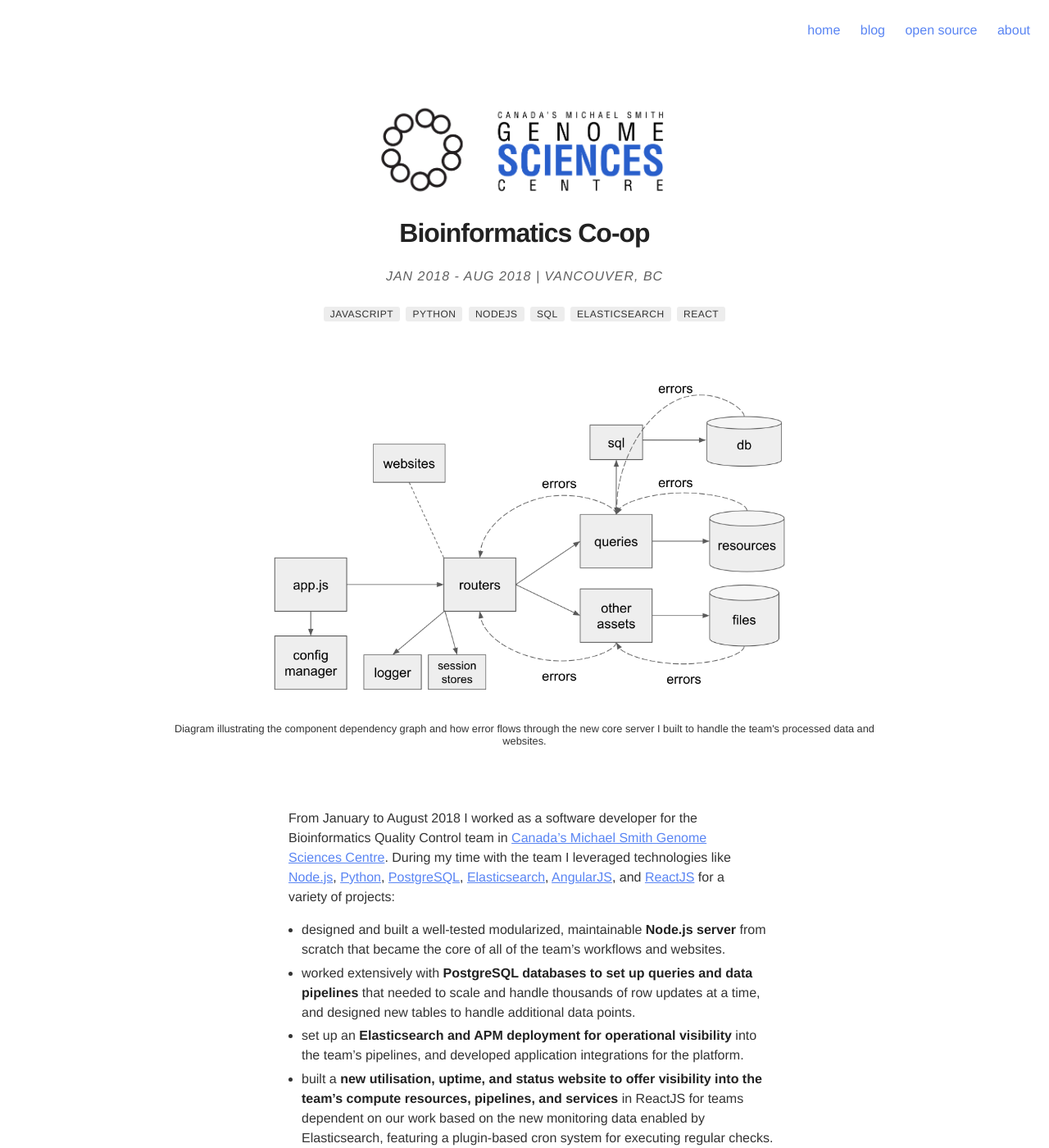
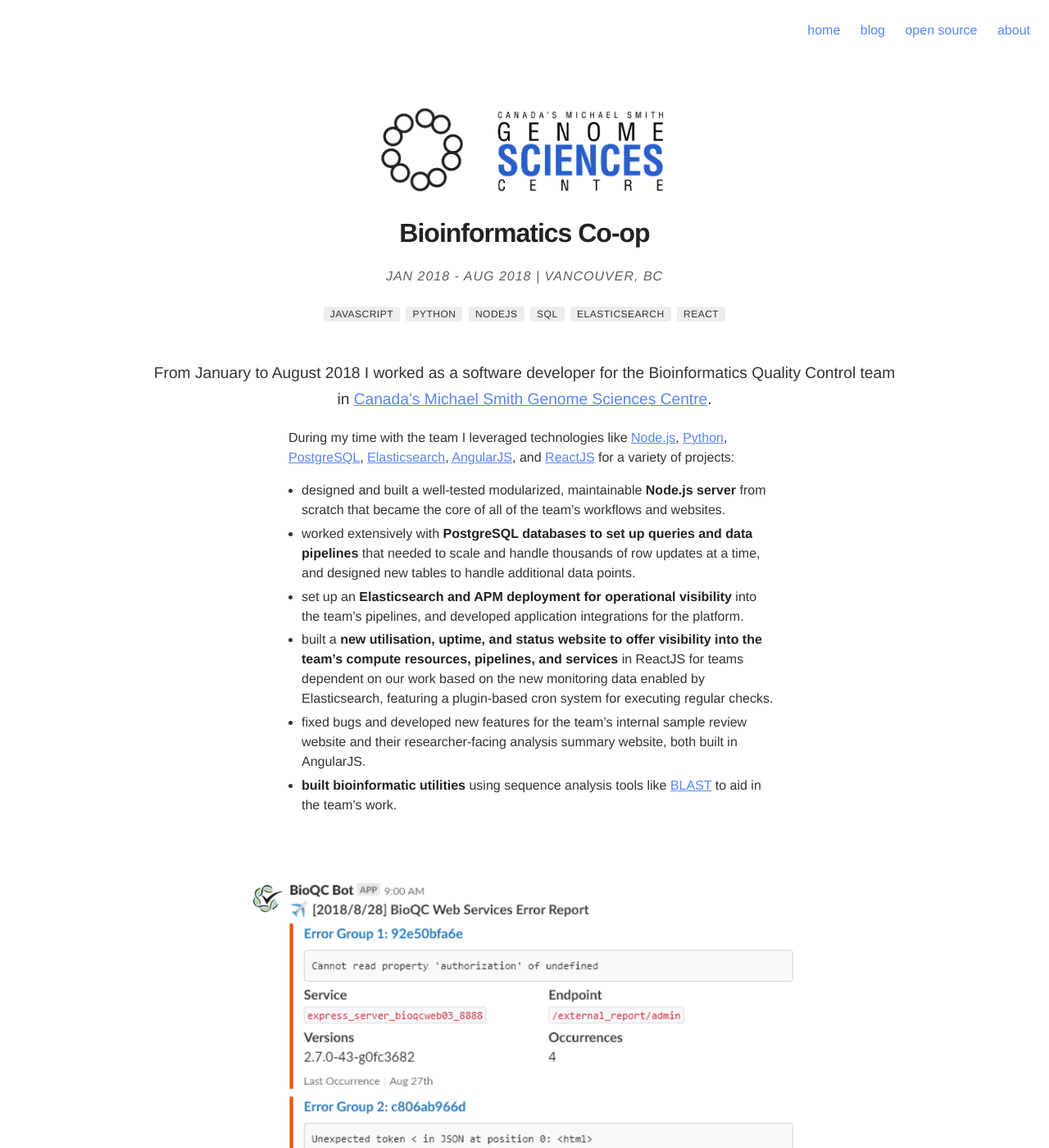
Before and after one commit to bobheadxi/bobheadxi.github.io, a Jekyll site: the page built from content/_experience/2018-1-8-bcgsc.md, in a window 1280 px wide and 1400 px high. Shown: the whole window at 82% size. Built offline with Jekyll 4.4.1, drawn with Linux system fonts in a browser that asks for light colours; nearby versions of some CDN libraries; some web fonts are replaced; a style sheet for code colours, icons or effects is not loaded; some of the changed text lies outside the part shown.

Commit message:
more experience cleanup

```diff
--- a/content/_experience/2018-1-8-bcgsc.md
+++ b/content/_experience/2018-1-8-bcgsc.md
@@ -20,20 +20,10 @@
 externalLink: false
 ---
 
-<figure>
-    <img src="../../assets/images/experience/gsc/express.png" width="75%" />
-    <figcaption>
-    Diagram illustrating the component dependency graph and how error flows
-    through the new core server I built to handle the team's processed data and
-    websites.
-    </figcaption>
-</figure>
+From January to August 2018 I worked as a software developer for the Bioinformatics
+Quality Control team in [Canada's Michael Smith Genome Sciences Centre](#about-the-michael-smith-genome-sciences-center).
 
-<br />
-
-From January to August 2018 I worked as a software developer for the Bioinformatics
-Quality Control team in [Canada's Michael Smith Genome Sciences Centre](#about-the-michael-smith-genome-sciences-center). During my
-time with the team I leveraged technologies like [Node.js](https://nodejs.org/en/about/),
+During my time with the team I leveraged technologies like [Node.js](https://nodejs.org/en/about/),
 [Python](https://www.python.org/), [PostgreSQL](https://www.postgresql.org/),
 [Elasticsearch](https://www.elastic.co/), [AngularJS](https://angularjs.org/),
 and [ReactJS](https://reactjs.org/) for a variety of projects:
@@ -72,6 +62,17 @@
 
 <br />
 
+<figure>
+    <img src="../../assets/images/experience/gsc/express.png" width="75%" />
+    <figcaption>
+    Diagram illustrating the component dependency graph and how error flows
+    through the new core server I built to handle the team's processed data and
+    websites.
+    </figcaption>
+</figure>
+
+<br />
+
 While I was at the BCGSC I wrote a few blog posts about some of the work I did:
 
 * [object casting with polymorphic objects in javascript](https://bobheadxi.dev/object-casting-in-javascript/)
```
Also changed, not shown: content/_experience/2019-5-7-riot-games.md (+2 -2 lines).
